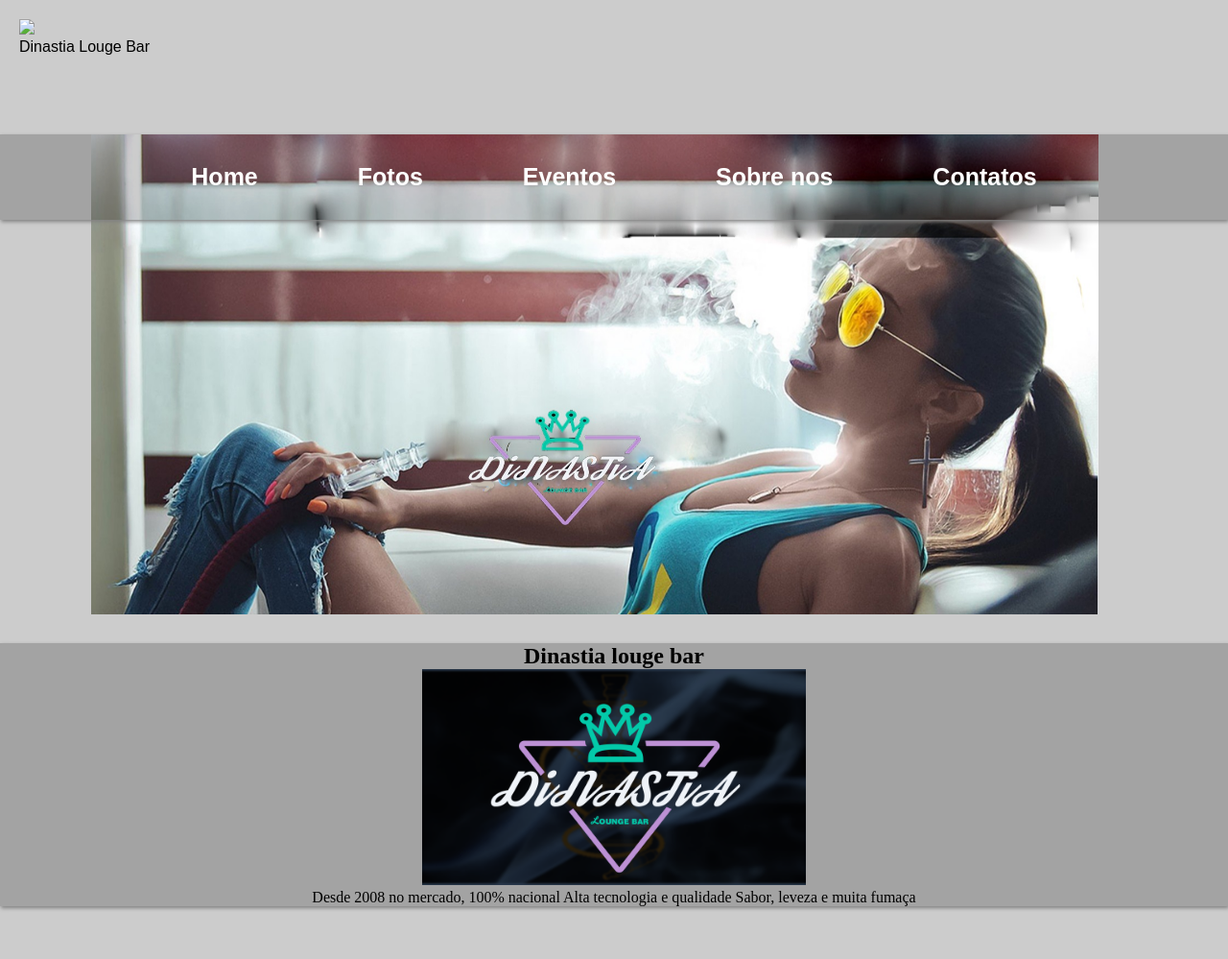
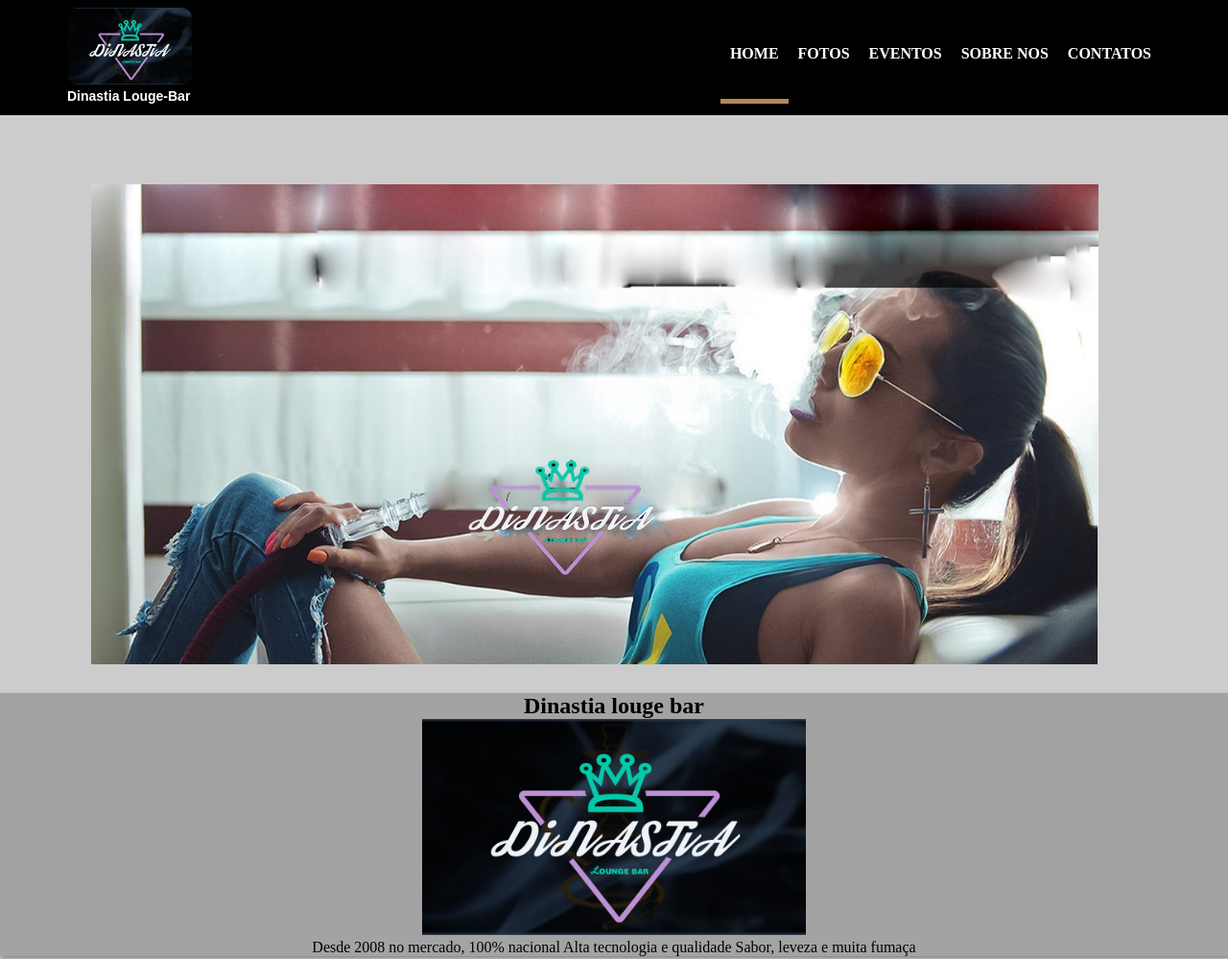
Before and after one commit to bboy22dxdavid/projeto_HTML-CSS, a plain HTML site: page index.html in a window 1280 px wide. Shown: the top 999 px of the page at 96% size. Drawn offline with Linux system fonts and the light colour scheme.

Commit message:
area da logo e menu estilizados

```diff
--- a/css/style.css
+++ b/css/style.css
@@ -1,23 +1,109 @@
-*{
-	padding: 0px;
-	margin: 0px;
+* {
+    margin: 0;
+    padding: 0;
     box-sizing: border-box;
 }
-body{
-	background-color:rgba(2,2,2,0.2);
+
+body {
+    background-color: rgba(2, 2, 2, 0.2);
 }
+
+
 /*======================================================
- inicio logo*/
+ CONFIGURANDO A AREA DO HEADER COM A LOGO E O MENU
+====================================================== */
+
+header {
+    height: 120px;
+    background-color: #000;
+}
+
+.header {
+    max-width: 1140px;
+    height: 116px;
+    margin: auto;
+    display: flex;
+    align-items: center;
+}
+
+
+/*ARE DA LOGO*/
 
 .logo {
-	margin: 20px ;
-	width: 400px;
+    width: 135px;
+    display: flex;
+    flex-direction: column;
+}
+
+
+/*ESTILIZANDO  TAMANHO E COR DA LOGO*/
+
+.logo img {
+    width: 130px;
+    height: 80px;
+    border-radius: 10px;
+    cursor: pointer;
+}
+
+.logo p {
+    font-weight: bold;
+    font-family: Sans-serif;
+    color: #FFFF;
+    display: flex;
+    font-size: 14px;
+}
+
+.logo a {
+    text-decoration: none;
+}
+
+
+/*======================================================
+ inicio menu*/
+
+.menu {
+    flex: 1;
+    display: flex;
+    justify-content: flex-end;
+}
+
+
+/*ESTILIZANDO OS ITNES DO MENU*/
+
+.menu ul,
+.menu li {
+    list-style: none;
+}
+
+.menu ul {
+    display: flex;
+}
+
+.menu li a {
+    color: #FFF;
+    text-transform: uppercase;
+    font-weight: 600;
+    text-decoration: none;
+    padding-left: 10px;
+    padding-right: 10px;
     height: 100px;
-	font-family: Sans-serif;
+    display: flex;
+    align-items: center;
+    border-bottom: 5px solid #000;
 }
+
+.menu li a:hover,
+.menu .active a {
+    border-bottom: 5px solid #B28756;
+    color: #FFF;
+}
+
+
 /*======================================================
- inicio slide*/
-.galeria{
+ CONFIGURANDO A AREA DO BANNER
+====================================================== */
+
+.galeria {
     margin: 0px auto;
     width: 1090px;
     height: 500px;
@@ -25,7 +111,7 @@ body{
     overflow: hidden;
 }
 
-.fotos{
+.fotos {
     position: absolute;
     opacity: 0;
     animation-name: animacao;
@@ -33,77 +119,53 @@ body{
     animation-iteration-count: infinite;
 }
 
-@keyframes animacao{
-	25%{
+@keyframes animacao {
+    25% {
         opacity: 1;
-		transform:scale(1.1,1.1);
+        transform: scale(1.1, 1.1);
     }
-	50%{
-		opacity:0;
+    50% {
+        opacity: 0;
     }
 }
 
-.fotos:nth-child(1){
+.fotos:nth-child(1) {}
 
-}
-.fotos:nth-child(2){
+.fotos:nth-child(2) {
     animation-delay: 5s;
 }
-.fotos:nth-child(3){
+
+.fotos:nth-child(3) {
     animation-delay: 10s;
 }
-.fotos:nth-child(4){
+
+.fotos:nth-child(4) {
     animation-delay: 15s;
 }
-.fotos:nth-child(5){
+
+.fotos:nth-child(5) {
     animation-delay: 20s;
 }
 
-/*======================================================
- inicio menu*/
-.nav .menu{
-	width: 100%;
-	text-align: center;
-	box-shadow: 1px 2px 4px grey;
-	background: rgba(2,2,2,0.2);
-	position: absolute;
-	z-index: 5;
-
-}
-
-.menu li{
-	list-style-type: none;
-	display: inline-block;
-	padding: 30px;
-	margin: 0px 20px;
-	font-size: 25px;
-	font-family: sans-serif;
-	cursor: pointer;
-	font-weight: bold;
-	color:white;
-}
-
-.menu li:hover{
-	background: #007bff;
-	color: white;
-}
 
 /*======================================================
  inicio head*/
- .head{
+
+.head {
     margin-top: 30px;
     position: absolute;
     text-align: center;
     width: 100%;
     box-shadow: 1px 2px 4px grey;
-	background: rgba(2,2,2,0.2);
+    background: rgba(2, 2, 2, 0.2);
     position: absolute;
 }
+
 
 /*======================================================
  inicio imagens */
 
- .imagens{
+.imagens {
     margin-top: 30%;
     margin-left: 10px;
     font-family: Sans-serif;
@@ -111,7 +173,7 @@ body{
     display: inline-block;
 }
 
- .Eventos{
+.Eventos {
     margin-top: 10%;
     margin-left: 10px;
     font-family: Sans-serif;
@@ -119,24 +181,24 @@ body{
     display: inline-block;
 }
 
- .sobre{
+.sobre {
     margin-top: 30px;
     width: 100%;
     position: absolute;
     text-align: center;
     box-shadow: 1px 2px 4px grey;
-	background: rgba(2,2,2,0.2);
+    background: rgba(2, 2, 2, 0.2);
     position: absolute;
 }
 
- footer{
- 	margin-top:25% ;
+footer {
+    margin-top: 25%;
     height: 80px;
     font-family: Sans-serif;
     width: 100%;
     color: red;
     text-align: center;
     box-shadow: 1px 2px 4px grey;
-	background: rgba(2,2,2,0.2);
+    background: rgba(2, 2, 2, 0.2);
     position: absolute;
 }
--- a/index.html
+++ b/index.html
@@ -10,23 +10,37 @@
 </head>
 
 <body>
-	<!--titulo da pagina-->
+    <header>
+        <div class="header">
+            <!--Area logo-->
             <div class="logo">
-		<img src="img/logo.png" width="100px">
-		<P>Dinastia Louge Bar</P><!--'P' representa um paragrafo de texto-->
+                <!--tag da imagem-->
+                <a href="index.html">
+                    <img src="assets/img/logo.png" width="100px">
+                </a>
+                <P>Dinastia Louge-Bar</P>
             </div>
+            <!--Fim Area logo-->
+
             <!-- menu-->
-	<div class="header">
-		<div class="nav">
+            <div class="menu">
+                <nav>
                     <ul class="menu">
-				<li>Home</li>
-				<li> Fotos</li>
-				<li>Eventos</li>
-				<li>Sobre nos</li>
-				<li>Contatos</li>
+                        <li class="active"><a href="">Home</a></li>
+                        <li><a href="">Fotos</a> </li>
+                        <li><a href="">Eventos</a></li>
+                        <li><a href="">Sobre nos</a></li>
+                        <li><a href="">Contatos</a></li>
                     </ul>
+                </nav>
             </div>
+            <!-- Fim Area menu-->
         </div>
+
+    </header>
+
+
+    <br><br><br><br>
 
     <!--galeria-->
     <section class="galeria">
@@ -42,19 +56,17 @@
         <!--'h1' representa um estilo de texto padronizado-->
         <h1>Dinastia louge bar</h1>
         <img src="assets/img/logo.png" width="400px">
-			<p>Desde 2008 no mercado, 100% nacional
-			Alta tecnologia e qualidade
-			Sabor, leveza e muita fumaça</p>
+        <p>Desde 2008 no mercado, 100% nacional Alta tecnologia e qualidade Sabor, leveza e muita fumaça</p>
     </section>
 
     <!--'section' representa um seção -->
 
     <!--'section'Fotos-->
-		<section class ="imagens">
+    <section class="imagens">
         <h2>Fotos</h2>
         <div>
-				<img src="assets/eventos/ambient.jpg"  width="300px">
-				<img src="assets/eventos/ambient2.jpg" width="300px">					<img src="eventos/ambient3.jpg" width="300px">
+            <img src="assets/eventos/ambient.jpg" width="300px">
+            <img src="assets/eventos/ambient2.jpg" width="300px"> <img src="eventos/ambient3.jpg" width="300px">
             <img src="assets/eventos/ambient4.jpg" width="300px">
             <img src="assets/eventos/ambient5.jpg" width="300px">
             <img src="assets/eventos/ambient6.jpg" width="200px">
```
Lines whose indentation alone changed are shown as unchanged.
